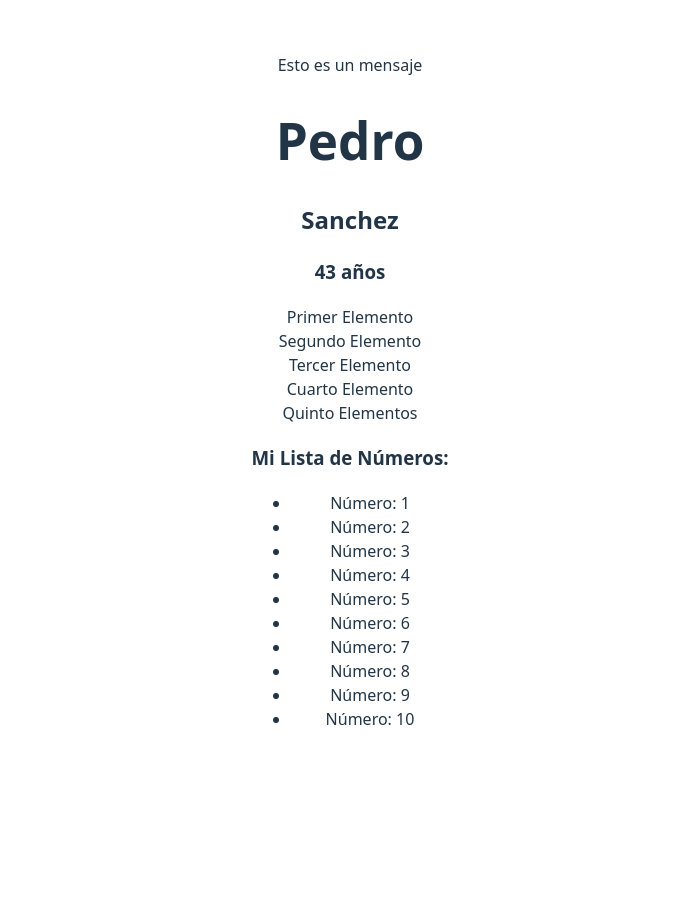
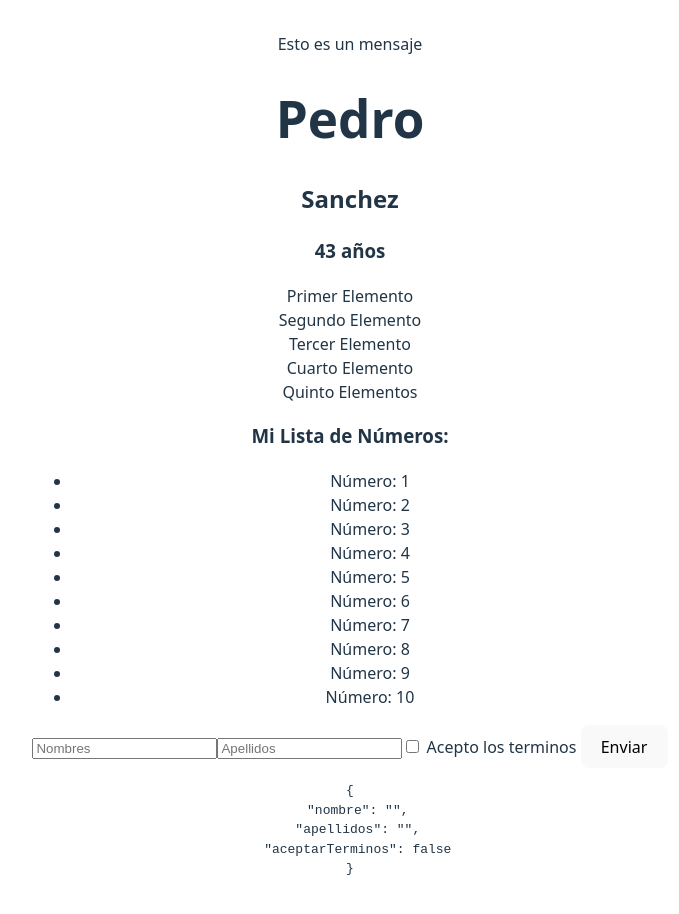
Before and after one commit to CarlosDaniel-GCH/vue-practice, a Vue app: page / in a window 1280 px wide. Shown: the top 914 px of the page, without its empty margins (290-969 px from the left). Before the commit the page ends 800 px from the top, so only its background shows below. Built offline with nearby package versions, Linux system fonts and the light colour scheme.

Commit message:
Ejemplo con v-model

```diff
--- a/src/App.vue
+++ b/src/App.vue
@@ -3,6 +3,7 @@
   import defineProps from './components/defineProps.vue'
   import vFor from './components/v-for.vue';
   import VIf from './components/v-if.vue';
+  import VModel from './components/v-model.vue'
 </script>
 
 <template>
@@ -10,6 +11,7 @@
   <defineProps msg="Esto es un mensaje" :user="{nombres : 'Pedro' , apellidos : 'Sanchez', edad: 43}" />
   <vFor />
   <VIf />
+  <VModel />
 </template>
 
 <style scoped>
--- /dev/null
+++ b/src/components/v-model.vue
@@ -0,0 +1,30 @@
+<script setup>
+    import { reactive } from 'vue'
+
+    const formulario = reactive({
+        nombre: '',
+        apellidos: '',
+        aceptarTerminos: false
+    })
+
+    const enviarFormulario = () => {
+        console.log("Datos enviado: ", formulario)
+    }
+</script>
+
+<template>
+    <form @submit.prevent="enviarFormulario">
+        <input type="text" v-model="formulario.nombre" placeholder="Nombres">
+
+        <input type="text" v-model="formulario.apellidos" placeholder="Apellidos">
+
+        <label>
+            <input type="checkbox" v-model="formulario.aceptarTerminos">
+            Acepto los terminos
+        </label>
+
+        <button type="submit">Enviar</button>
+    </form>
+
+    <pre>{{ formulario }}</pre>
+</template>
```
